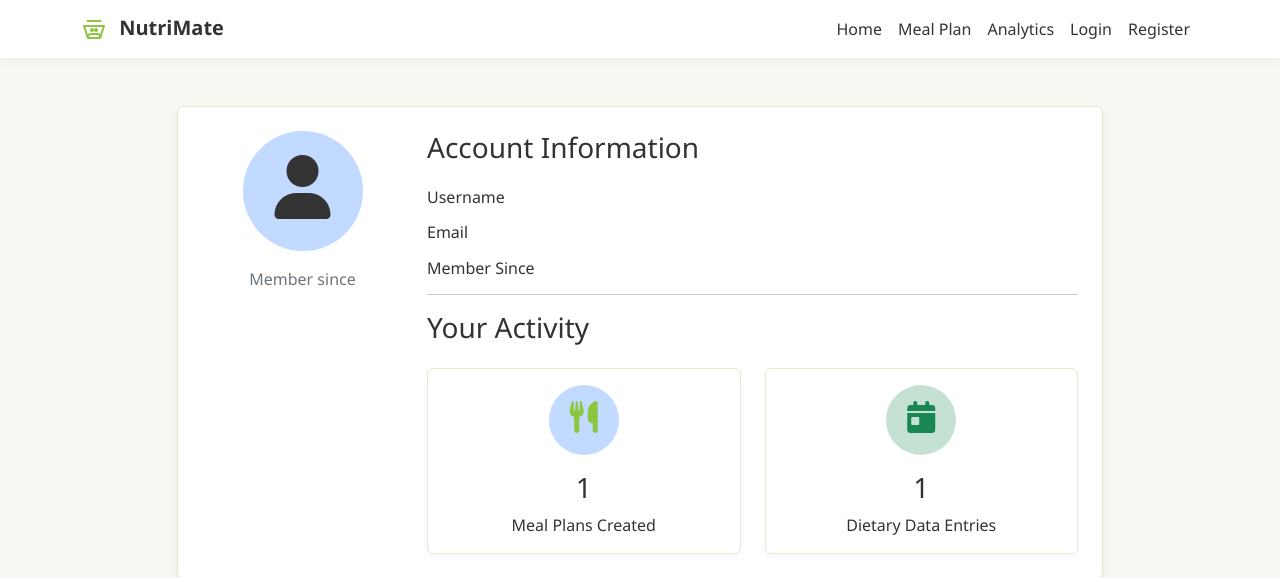
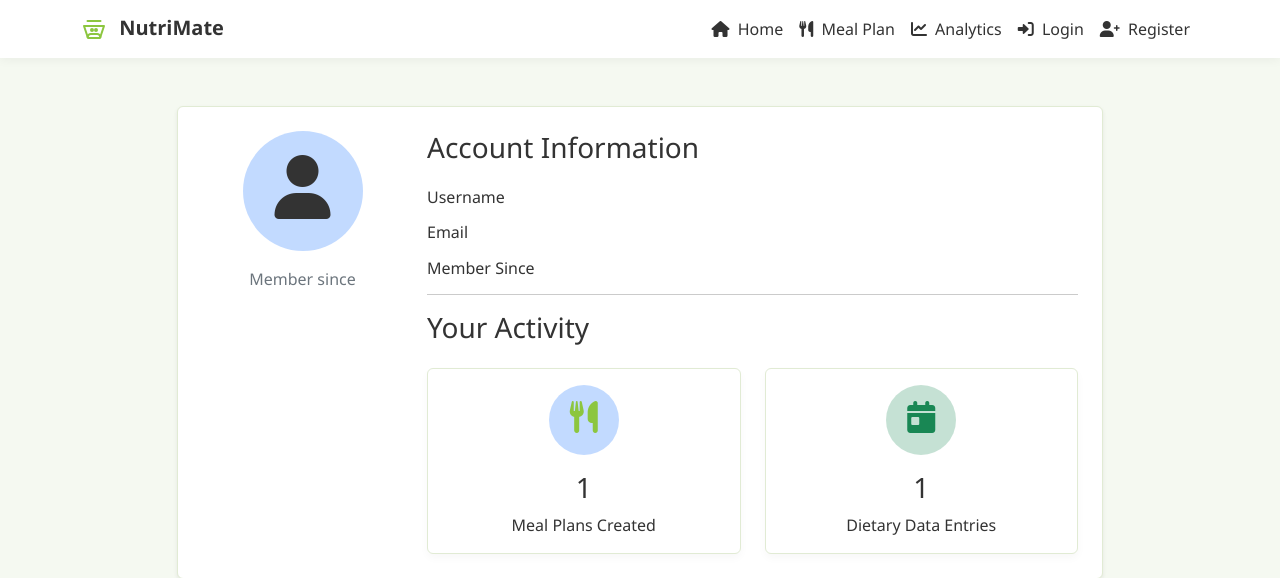
Before and after one commit to Joycehaoyuan/Group47-CITS5505, a Python web app: template app/templates/profile.html in a window 1280 px wide. Shown: the top 578 px of the page. Run offline with Jinja, Linux system fonts and the light colour scheme; the template is opened without the code that fills it: most values are stand-ins (such as "Sample title", 1, 10 or a date in 2020).

Commit message:
style(navbar): add icons to all navigation links for visual consistency

```diff
--- a/app/templates/base.html
+++ b/app/templates/base.html
@@ -2,6 +2,7 @@
 <html lang="en" data-bs-theme="light">
 <head>
     <meta charset="UTF-8">
+    <meta name="csrf-token" content="{{ csrf_token() }}">
     <meta name="viewport" content="width=device-width, initial-scale=1.0">
     <title>{% block title %}NutriMate - Meal Planning Made Easy{% endblock %}</title>
 
@@ -42,7 +43,9 @@
             <div class="collapse navbar-collapse" id="navbarNav">
                 <ul class="navbar-nav ms-auto">
                     <li class="nav-item">
-                        <a class="nav-link {% if request.path == '/' %}active{% endif %}" href="{{ url_for('routes.index') }}">Home</a>
+                        <a class="nav-link {% if request.path == '/' %}active{% endif %}" href="{{ url_for('routes.index') }}">
+                            <i class="fas fa-home me-1"></i> Home
+                        </a>
                     </li>
 
                     {% if current_user.is_authenticated %}
@@ -54,10 +57,15 @@
                     {% endif %}
 
                     <li class="nav-item">
-                        <a class="nav-link {% if request.path == '/meal-plan' %}active{% endif %}" href="{{ url_for('routes.meal_plan') }}">Meal Plan</a>
+                        <a class="nav-link {% if request.path == '/meal-plan' %}active{% endif %}" href="{{ url_for('routes.meal_plan') }}">
+                            <i class="fas fa-utensils me-1"></i> Meal Plan
+                        </a>
                     </li>
+
                     <li class="nav-item">
-                        <a class="nav-link {% if request.path == '/visualize-data' %}active{% endif %}" href="{{ url_for('routes.visualize_data') }}">Analytics</a>
+                        <a class="nav-link {% if request.path == '/visualize-data' %}active{% endif %}" href="{{ url_for('routes.visualize_data') }}">
+                            <i class="fas fa-chart-line me-1"></i> Analytics
+                        </a>
                     </li>
 
                     {% if current_user.is_authenticated %}
@@ -71,18 +79,22 @@
                                 <i class="fas fa-user-circle me-1"></i> {{ current_user.username }}
                             </a>
                             <ul class="dropdown-menu dropdown-menu-end">
-                                <li><a class="dropdown-item" href="{{ url_for('routes.profile') }}">Profile</a></li>
-                                <li><a class="dropdown-item" href="{{ url_for('routes.shared_with_me') }}">Shared with Me</a></li>
+                                <li><a class="dropdown-item" href="{{ url_for('routes.profile') }}"><i class="fas fa-id-badge me-2"></i> Profile</a></li>
+                                <li><a class="dropdown-item" href="{{ url_for('routes.shared_with_me') }}"><i class="fas fa-users me-2"></i> Shared with Me</a></li>
                                 <li><hr class="dropdown-divider"></li>
-                                <li><a class="dropdown-item" href="{{ url_for('routes.logout') }}">Logout</a></li>
+                                <li><a class="dropdown-item" href="{{ url_for('routes.logout') }}"><i class="fas fa-sign-out-alt me-2"></i> Logout</a></li>
                             </ul>
                         </li>
                     {% else %}
                         <li class="nav-item">
-                            <a class="nav-link {% if request.path == '/login' %}active{% endif %}" href="{{ url_for('routes.login') }}">Login</a>
+                            <a class="nav-link {% if request.path == '/login' %}active{% endif %}" href="{{ url_for('routes.login') }}">
+                                <i class="fas fa-sign-in-alt me-1"></i> Login
+                            </a>
                         </li>
                         <li class="nav-item">
-                            <a class="nav-link {% if request.path == '/register' %}active{% endif %}" href="{{ url_for('routes.register') }}">Register</a>
+                            <a class="nav-link {% if request.path == '/register' %}active{% endif %}" href="{{ url_for('routes.register') }}">
+                                <i class="fas fa-user-plus me-1"></i> Register
+                            </a>
                         </li>
                     {% endif %}
                 </ul>
```
